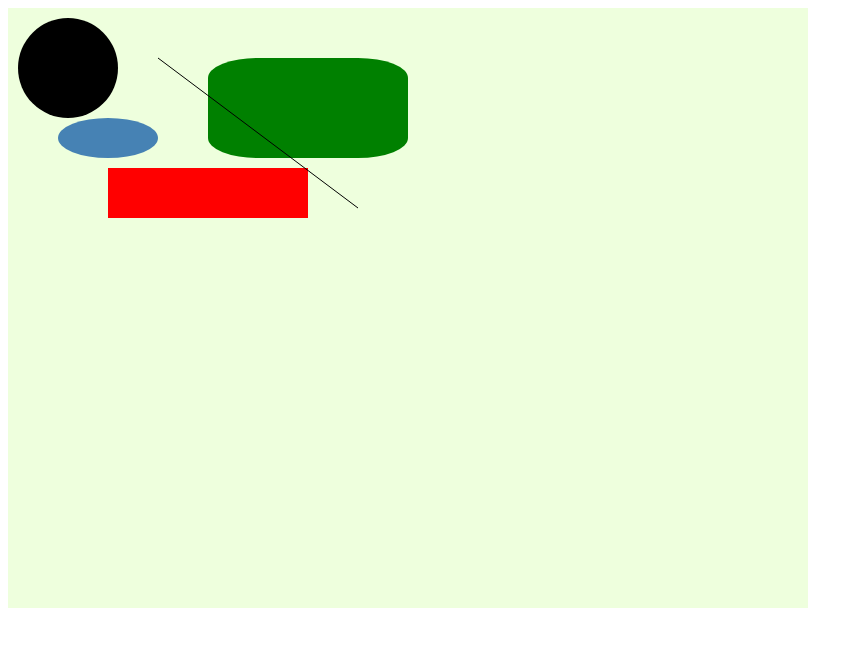
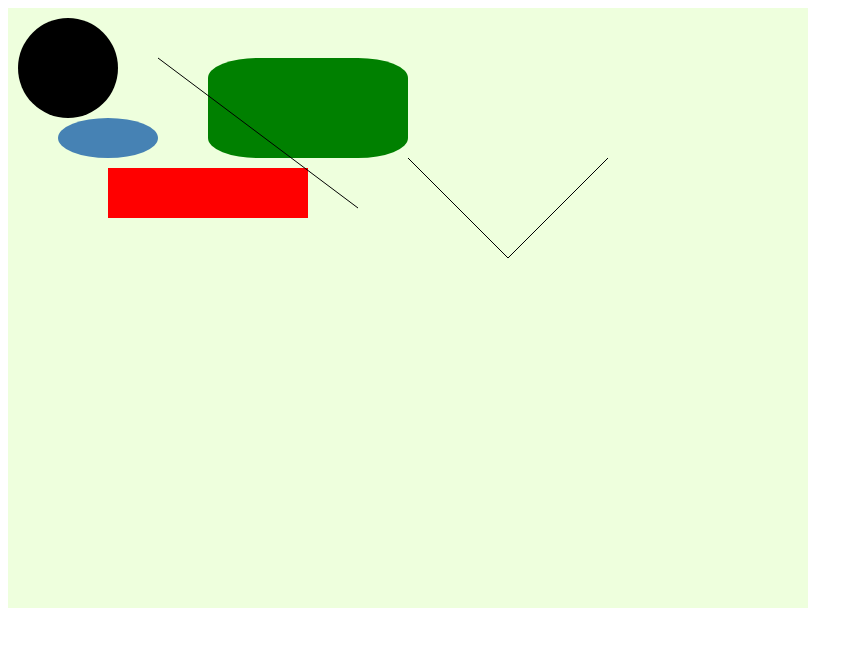
Before and after one commit to maggielee/js--d3-tips-and-tricks, a website: page elements-attributes-styles/index.html in a window 1280 px wide. Shown: the whole page, without its empty margins (0-863 px from the left). Drawn offline with nearby package versions, Linux system fonts and the light colour scheme.

Commit message:
Generate simple polyline

```diff
--- a/elements-attributes-styles/index.html
+++ b/elements-attributes-styles/index.html
@@ -7,7 +7,7 @@
 </head>
 <body>
 <script src="../node_modules/d3/d3.js"></script>
-<script src="./script.js"></script> <!-- 113 -->
+<script src="./script.js"></script> <!-- 124 -->
 <script>setTimeout(() => { document.body.scrollTop = 99999 }, 1000);</script>
 </body>
 </html>
--- a/elements-attributes-styles/script.js
+++ b/elements-attributes-styles/script.js
@@ -39,3 +39,8 @@
   .attr("y1", 50) // y position of the first end of the line
   .attr("x2", 350) // x position of the second end of the line
   .attr("y2", 200); // y position of the second end of the line
+
+holder.append("polyline") // attach a polyline
+  .style("stroke", "black") // colour the line
+  .style("fill", "none") // remove any fill colour
+  .attr("points", "400,150, 500,250, 600,150"); // x,y points
```
